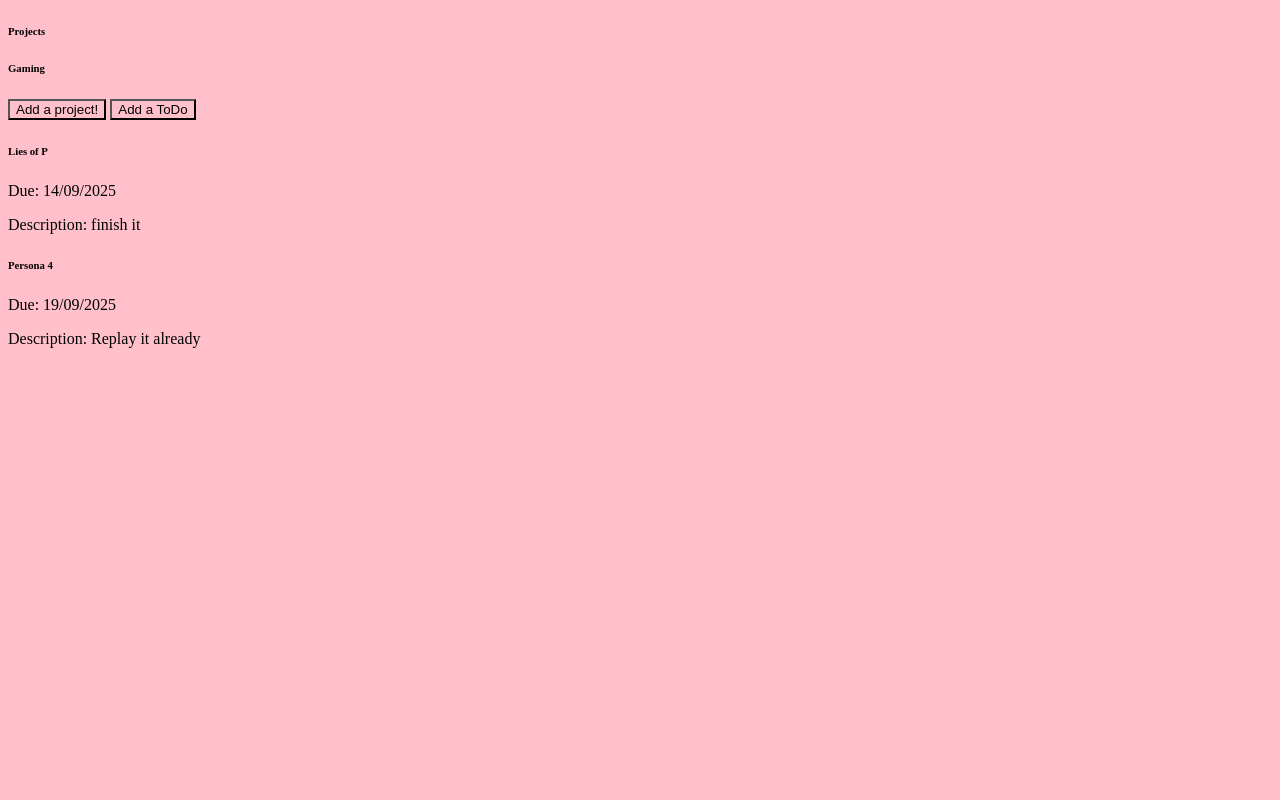
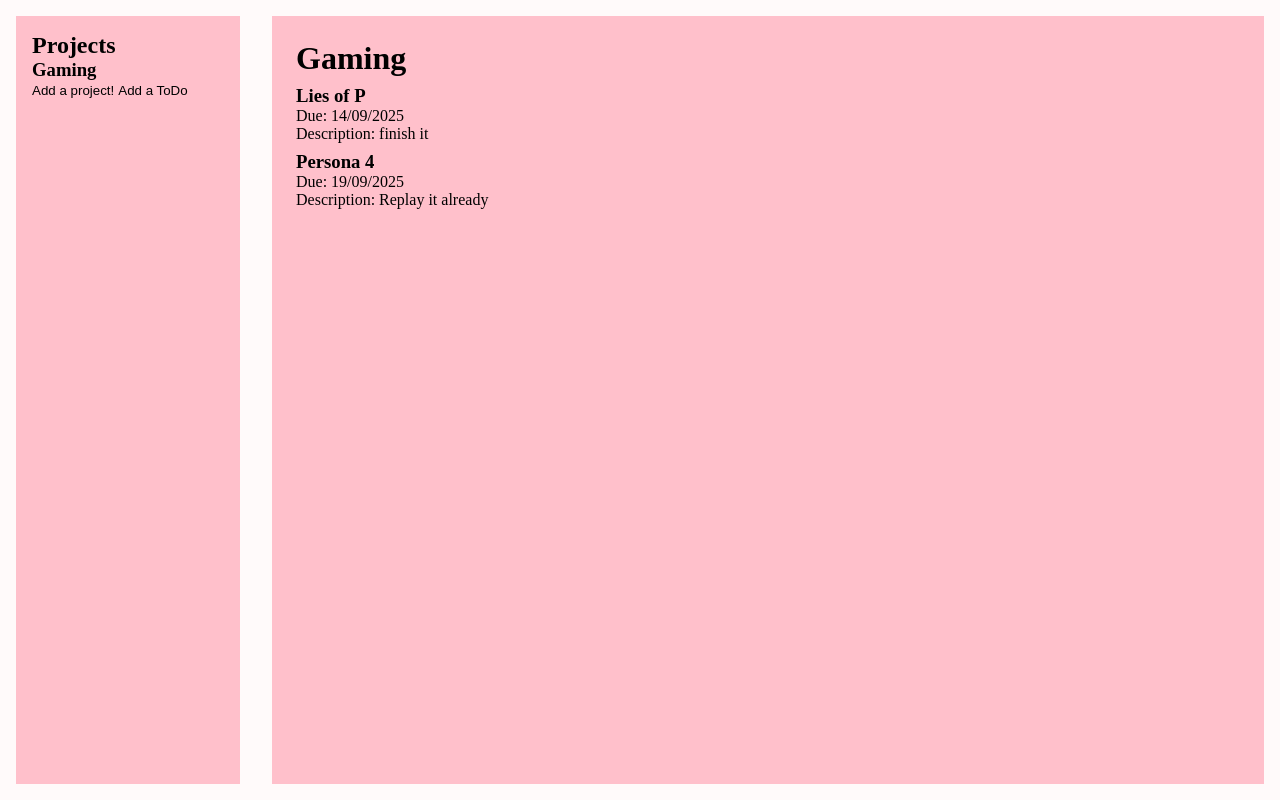
Before and after one commit to StarLumina/odinTodoList, a website built with webpack: page src/template.html in a window 1280 px wide. Built offline with nearby package versions, Linux system fonts and the light colour scheme.

Commit message:
modified display function and added som basic styling

```diff
--- a/src/index.js
+++ b/src/index.js
@@ -56,13 +56,17 @@
         projectTitleList.removeChild(projectTitleList.lastChild)
     }}
     const populateTitleList = (titleList)=> {for(const title of titleList){
-        const newTitle = document.createElement('h6')
+        const newTitle = document.createElement('h3')
         newTitle.textContent = title
         projectTitleList.appendChild(newTitle)
     }}
-    const displayProject = (project) => {for(const task of project.getTaskList()){
+    const displayProject = (project) => {
+        const projectDOMTitle = document.createElement('h1')
+        projectDOMTitle.textContent = project.projectTitle
+        projectDisplay.appendChild(projectDOMTitle)
+        for(const task of project.getTaskList()){
         const taskDiv = document.createElement('div')
-        const taskTitle = document.createElement('h6')
+        const taskTitle = document.createElement('h3')
         taskTitle.textContent = task.taskTitle
         const dueDate = document.createElement('p')
         dueDate.textContent = `Due: ${format(task.dueDate, 'dd/MM/yyyy')}`
--- a/src/styles.css
+++ b/src/styles.css
@@ -1,3 +1,25 @@
 *{
     background-color: pink;
+    border: 0;
+    padding: 0;
+    margin: 0;
+    box-sizing: border-box;
 }
+
+body{
+    display: grid;
+    grid-template-columns: 1fr 4fr;
+}
+
+body > * {
+    border: solid snow 1rem;
+}
+
+#sidebar, #project{
+    height: 100vh;
+    padding: 1rem;
+}
+
+#project > *{
+    margin: 0.5rem;
+}
--- a/src/template.html
+++ b/src/template.html
@@ -7,7 +7,7 @@
 </head>
 <body>
     <div id="sidebar">
-        <h6>Projects</h6>
+        <h2>Projects</h2>
         <div id="projectTitleList"> </div>
         <button>Add a project!</button>
         <button>Add a ToDo</button>
```
